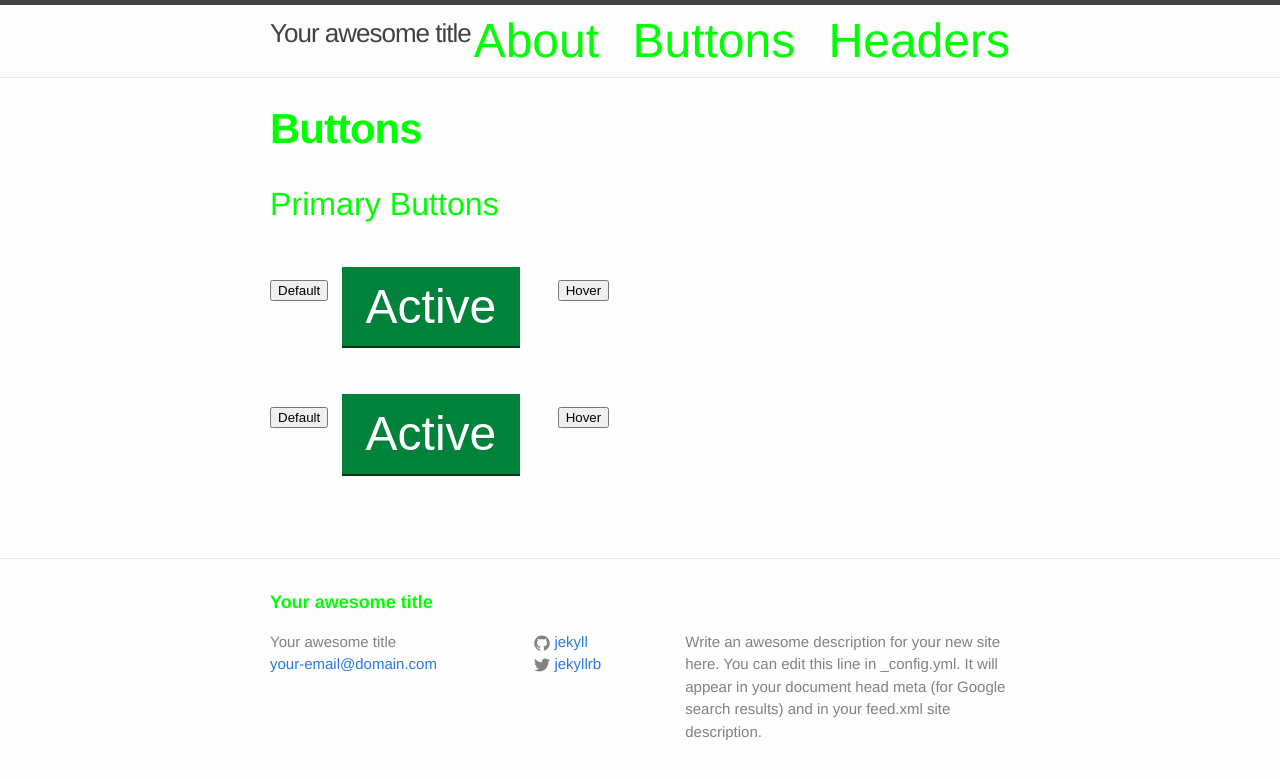
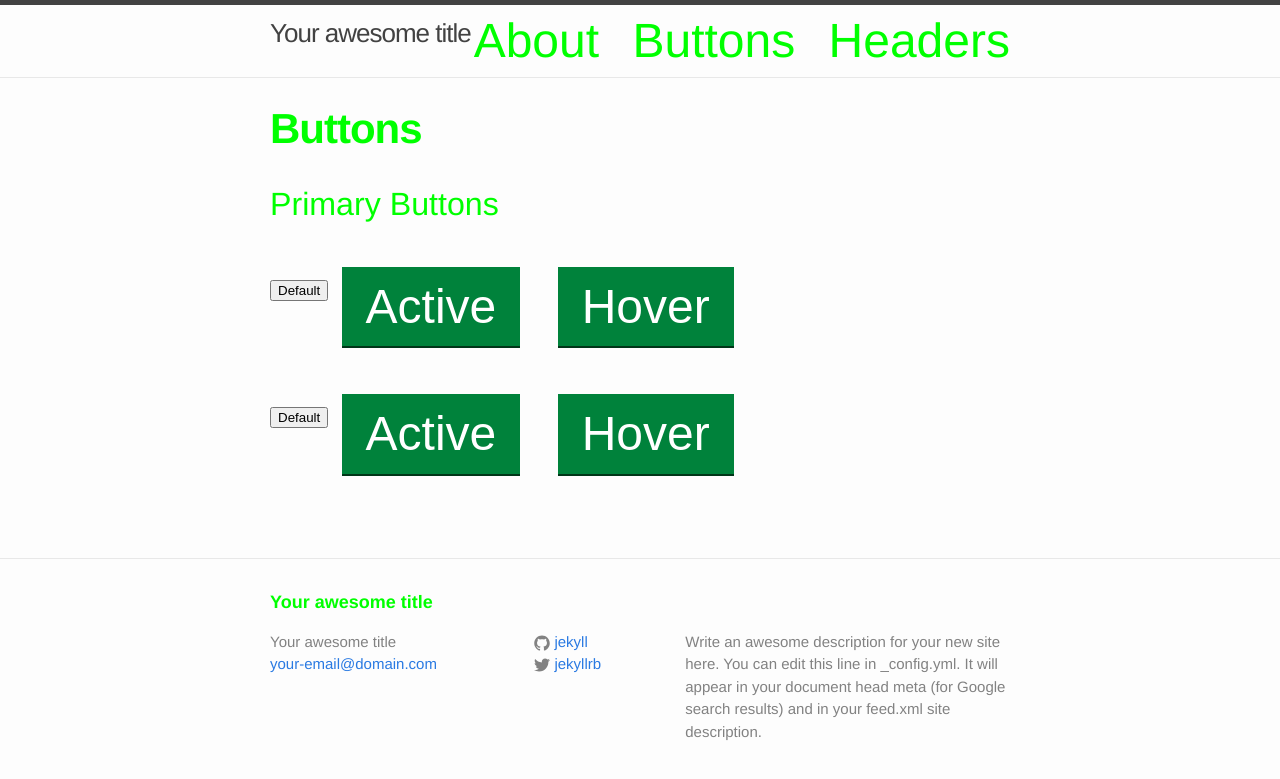
Before and after one commit to armydotmil/armydotmil.github.io, a Jekyll site: the page built from buttons.md, in a window 1280 px wide. Shown: the top 779 px of the page. Built offline with Jekyll 4.4.1, drawn with Linux system fonts in a browser that asks for light colours.

Commit message:
Update _buttons.scss

```diff
--- a/_sass/_buttons.scss
+++ b/_sass/_buttons.scss
@@ -1,6 +1,6 @@
 // Buttons
 
-.usa-button-active, .usa-button-hoover{
+.usa-button-active, .usa-button-hover{
   background-color: #00823b;
   border: medium none;
   border-radius: 0;
```
